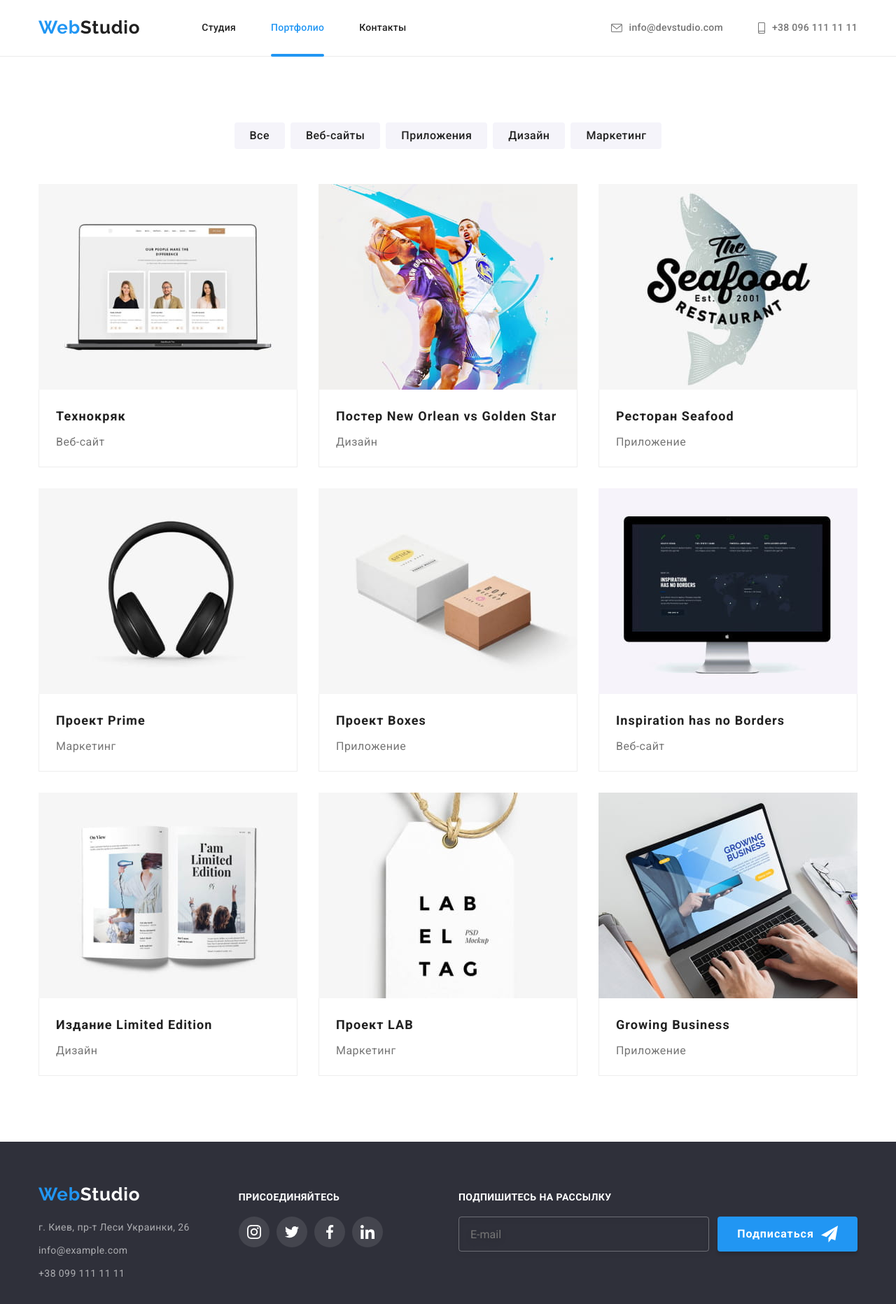
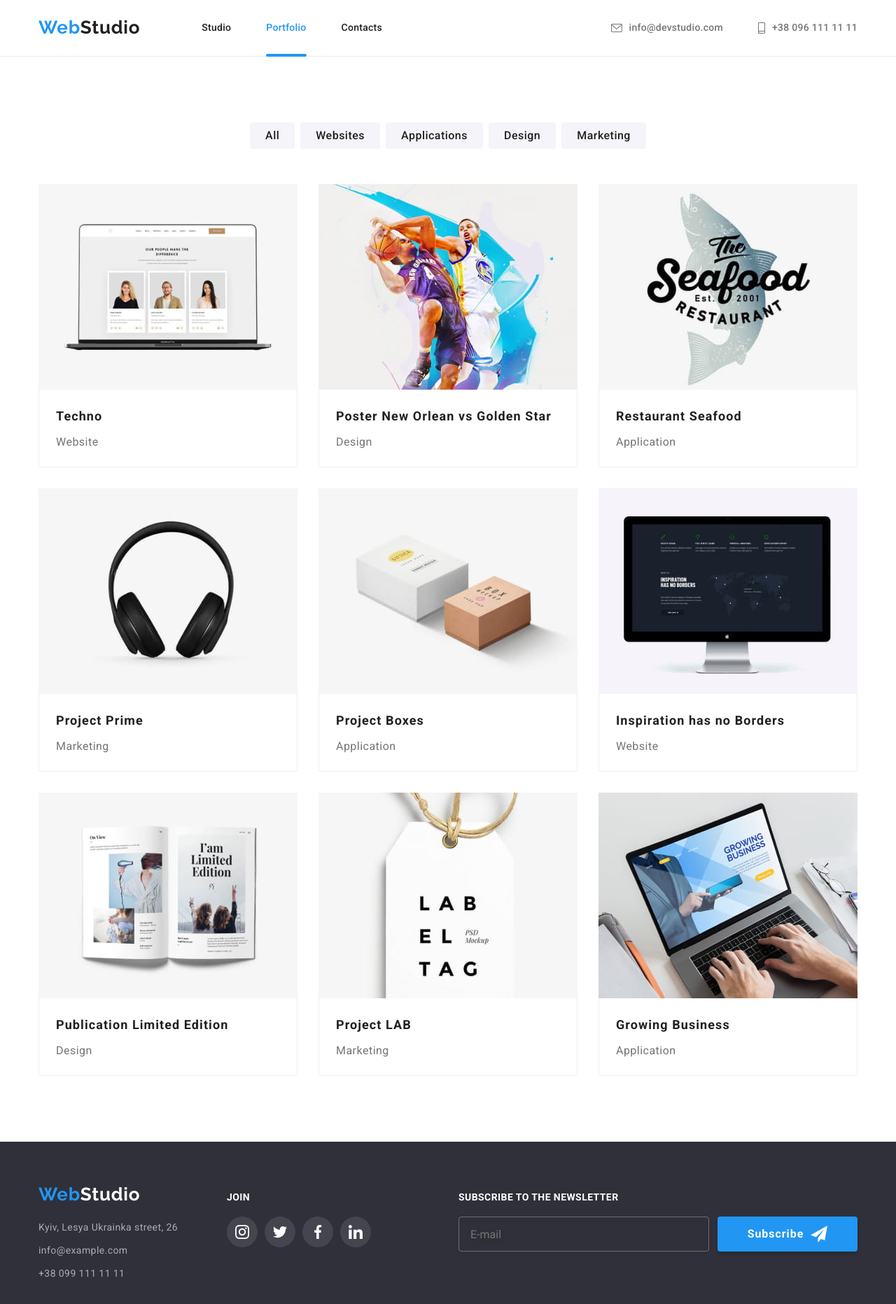
Before and after one commit to ValeriiaMezentseva/web-studio, a plain HTML site: page portfolio.html in a window 1280 px wide. Shown: the whole page at 70% size. Drawn offline with nearby package versions, Linux system fonts and the light colour scheme.

Commit message:
editing language

```diff
--- a/portfolio.html
+++ b/portfolio.html
@@ -1,5 +1,5 @@
 <!DOCTYPE html>
-<html lang="ru">
+<html lang="en">
   <head>
     <meta charset="UTF-8" />
     <meta http-equiv="X-UA-Compatible" content="IE=edge" />
@@ -33,15 +33,15 @@
             </a>
             <ul class="site-nav">
               <li class="site-nav__item">
-                <a class="site-nav__link" href="./index.html">Студия</a>
+                <a class="site-nav__link" href="./index.html">Studio</a>
               </li>
               <li class="site-nav__item">
                 <a class="site-nav__link site-nav__link--current" href=""
-                  >Портфолио</a
+                  >Portfolio</a
                 >
               </li>
               <li class="site-nav__item">
-                <a class="site-nav__link" href="">Контакты</a>
+                <a class="site-nav__link" href="">Contacts</a>
               </li>
             </ul>
           </nav>
@@ -80,15 +80,15 @@
             </button>
             <ul class="mob-menu-list">
               <li class="mob-menu-list__item">
-                <a class="mob-menu-list__link" href="./index.html">Студия</a>
+                <a class="mob-menu-list__link" href="./index.html">Studio</a>
               </li>
               <li class="mob-menu-list__item">
                 <a class="mob-menu-list__link mob-menu-list__link--current"
-                  >Портфолио</a
+                  >Portfolio</a
                 >
               </li>
               <li class="mob-menu-list__item">
-                <a class="mob-menu-list__link" href="">Контакты</a>
+                <a class="mob-menu-list__link" href="">Contacts</a>
               </li>
             </ul>
           </div>
@@ -159,27 +159,27 @@
           <ul class="portfolio-button">
             <li class="portfolio-button__items">
               <button class="portfolio-button__primary" type="button">
-                Все
+                All
               </button>
             </li>
             <li class="portfolio-button__items">
               <button class="portfolio-button__primary" type="button">
-                Веб-сайты
+                Websites
               </button>
             </li>
             <li class="portfolio-button__items">
               <button class="portfolio-button__primary" type="button">
-                Приложения
+                Applications
               </button>
             </li>
             <li class="portfolio-button__items">
               <button class="portfolio-button__primary" type="button">
-                Дизайн
+                Design
               </button>
             </li>
             <li class="portfolio-button__items">
               <button class="portfolio-button__primary" type="button">
-                Маркетинг
+                Marketing
               </button>
             </li>
           </ul>
@@ -212,21 +212,21 @@
                     />
                     <img
                       src="./images/portfolio/portfolio1-mob-1x.jpg"
-                      alt="ноутбук с сайтом"
+                      alt="laptop"
                     />
                   </picture>
                   <div class="projects-list__overlay">
                     <p class="projects-list__image-text">
-                      Ресурс предлагает комплексные предложения с разным уровнем
-                      функционала и сервисов. Все это позволит посетителю
-                      получить исчерпывающие сведения о компании или частном
-                      лице.
+                      The resource offers complex offers with different levels
+                      of functionality and services. functionality and services.
+                      All this will allow the visitor get comprehensive
+                      information about the company or individual individual.
                     </p>
                   </div>
                 </div>
                 <div class="portfolio">
-                  <h2 class="portfolio__title">Технокряк</h2>
-                  <p class="portfolio__text">Веб-сайт</p>
+                  <h2 class="portfolio__title">Techno</h2>
+                  <p class="portfolio__text">Website</p>
                 </div>
               </a>
             </li>
@@ -257,23 +257,23 @@
                     />
                     <img
                       src="./images/portfolio/portfolio2-mob-1x.jpg"
-                      alt="баскетболисты"
+                      alt="basketball"
                     />
                   </picture>
                   <div class="projects-list__overlay">
                     <p class="projects-list__image-text">
-                      Ресурс предлагает комплексные предложения с разным уровнем
-                      функционала и сервисов. Все это позволит посетителю
-                      получить исчерпывающие сведения о компании или частном
-                      лице.
+                      The resource offers complex offers with different levels
+                      of functionality and services. functionality and services.
+                      All this will allow the visitor get comprehensive
+                      information about the company or individual individual.
                     </p>
                   </div>
                 </div>
                 <div class="portfolio">
                   <h2 class="portfolio__title">
-                    Постер <span lang="en">New Orlean vs Golden Star</span>
+                    Poster <span lang="en">New Orlean vs Golden Star</span>
                   </h2>
-                  <p class="portfolio__text">Дизайн</p>
+                  <p class="portfolio__text">Design</p>
                 </div>
               </a>
             </li>
@@ -304,24 +304,24 @@
                     />
                     <img
                       src="./images/portfolio/portfolio3-mob-1x.jpg"
-                      alt="лого рыбного ресторана"
+                      alt="restaurant"
                     />
                   </picture>
 
                   <div class="projects-list__overlay">
                     <p class="projects-list__image-text">
-                      Ресурс предлагает комплексные предложения с разным уровнем
-                      функционала и сервисов. Все это позволит посетителю
-                      получить исчерпывающие сведения о компании или частном
-                      лице.
+                      The resource offers complex offers with different levels
+                      of functionality and services. functionality and services.
+                      All this will allow the visitor get comprehensive
+                      information about the company or individual individual.
                     </p>
                   </div>
                 </div>
                 <div class="portfolio">
                   <h2 class="portfolio__title">
-                    Ресторан <span lang="en">Seafood</span>
+                    Restaurant <span lang="en">Seafood</span>
                   </h2>
-                  <p class="portfolio__text">Приложение</p>
+                  <p class="portfolio__text">Application</p>
                 </div>
               </a>
             </li>
@@ -352,23 +352,23 @@
                     />
                     <img
                       src="./images/portfolio/portfolio4-mob-1x.jpg"
-                      alt="наушники"
+                      alt="headphones"
                     />
                   </picture>
                   <div class="projects-list__overlay">
                     <p class="projects-list__image-text">
-                      Ресурс предлагает комплексные предложения с разным уровнем
-                      функционала и сервисов. Все это позволит посетителю
-                      получить исчерпывающие сведения о компании или частном
-                      лице.
+                      The resource offers complex offers with different levels
+                      of functionality and services. functionality and services.
+                      All this will allow the visitor get comprehensive
+                      information about the company or individual individual.
                     </p>
                   </div>
                 </div>
                 <div class="portfolio">
                   <h2 class="portfolio__title">
-                    Проект <span lang="en">Prime</span>
+                    Project <span lang="en">Prime</span>
                   </h2>
-                  <p class="portfolio__text">Маркетинг</p>
+                  <p class="portfolio__text">Marketing</p>
                 </div>
               </a>
             </li>
@@ -399,23 +399,23 @@
                     />
                     <img
                       src="./images/portfolio/portfolio5-mob-1x.jpg"
-                      alt="две книги"
+                      alt="two books"
                     />
                   </picture>
                   <div class="projects-list__overlay">
                     <p class="projects-list__image-text">
-                      Ресурс предлагает комплексные предложения с разным уровнем
-                      функционала и сервисов. Все это позволит посетителю
-                      получить исчерпывающие сведения о компании или частном
-                      лице.
+                      The resource offers complex offers with different levels
+                      of functionality and services. functionality and services.
+                      All this will allow the visitor get comprehensive
+                      information about the company or individual individual.
                     </p>
                   </div>
                 </div>
                 <div class="portfolio">
                   <h2 class="portfolio__title">
-                    Проект <span lang="en">Boxes</span>
+                    Project <span lang="en">Boxes</span>
                   </h2>
-                  <p class="portfolio__text">Приложение</p>
+                  <p class="portfolio__text">Application</p>
                 </div>
               </a>
             </li>
@@ -446,15 +446,15 @@
                     />
                     <img
                       src="./images/portfolio/portfolio6-mob-1x.jpg"
-                      alt="экран компьютера"
+                      alt="laptop"
                     />
                   </picture>
                   <div class="projects-list__overlay">
                     <p class="projects-list__image-text">
-                      Ресурс предлагает комплексные предложения с разным уровнем
-                      функционала и сервисов. Все это позволит посетителю
-                      получить исчерпывающие сведения о компании или частном
-                      лице.
+                      The resource offers complex offers with different levels
+                      of functionality and services. functionality and services.
+                      All this will allow the visitor get comprehensive
+                      information about the company or individual individual.
                     </p>
                   </div>
                 </div>
@@ -462,7 +462,7 @@
                   <h2 class="portfolio__title" lang="en">
                     Inspiration has no Borders
                   </h2>
-                  <p class="portfolio__text">Веб-сайт</p>
+                  <p class="portfolio__text">Website</p>
                 </div>
               </a>
             </li>
@@ -493,23 +493,23 @@
                     />
                     <img
                       src="./images/portfolio/portfolio7-mob-1x.jpg"
-                      alt="журнал"
+                      alt="magazine"
                     />
                   </picture>
                   <div class="projects-list__overlay">
                     <p class="projects-list__image-text">
-                      Ресурс предлагает комплексные предложения с разным уровнем
-                      функционала и сервисов. Все это позволит посетителю
-                      получить исчерпывающие сведения о компании или частном
-                      лице.
+                      The resource offers complex offers with different levels
+                      of functionality and services. functionality and services.
+                      All this will allow the visitor get comprehensive
+                      information about the company or individual individual.
                     </p>
                   </div>
                 </div>
                 <div class="portfolio">
                   <h2 class="portfolio__title">
-                    Издание <span lang="en">Limited Edition</span>
+                    Publication <span lang="en">Limited Edition</span>
                   </h2>
-                  <p class="portfolio__text">Дизайн</p>
+                  <p class="portfolio__text">Design</p>
                 </div>
               </a>
             </li>
@@ -540,21 +540,21 @@
                     />
                     <img
                       src="./images/portfolio/portfolio8-mob-1x.jpg"
-                      alt="этикетка"
+                      alt="label"
                     />
                   </picture>
                   <div class="projects-list__overlay">
                     <p class="projects-list__image-text">
-                      Ресурс предлагает комплексные предложения с разным уровнем
-                      функционала и сервисов. Все это позволит посетителю
-                      получить исчерпывающие сведения о компании или частном
-                      лице.
+                      The resource offers complex offers with different levels
+                      of functionality and services. functionality and services.
+                      All this will allow the visitor get comprehensive
+                      information about the company or individual individual.
                     </p>
                   </div>
                 </div>
                 <div class="portfolio">
-                  <h2 class="portfolio__title">Проект LAB</h2>
-                  <p class="portfolio__text">Маркетинг</p>
+                  <h2 class="portfolio__title">Project LAB</h2>
+                  <p class="portfolio__text">Marketing</p>
                 </div>
               </a>
             </li>
@@ -585,21 +585,21 @@
                     />
                     <img
                       src="./images/portfolio/portfolio9-mob-1x.jpg"
-                      alt="руки на клавиатуре"
+                      alt="keyboard"
                     />
                   </picture>
                   <div class="projects-list__overlay">
                     <p class="projects-list__image-text">
-                      Ресурс предлагает комплексные предложения с разным уровнем
-                      функционала и сервисов. Все это позволит посетителю
-                      получить исчерпывающие сведения о компании или частном
-                      лице.
+                      The resource offers complex offers with different levels
+                      of functionality and services. functionality and services.
+                      All this will allow the visitor get comprehensive
+                      information about the company or individual individual.
                     </p>
                   </div>
                 </div>
                 <div class="portfolio">
                   <h2 class="portfolio__title" lang="en">Growing Business</h2>
-                  <p class="portfolio__text">Приложение</p>
+                  <p class="portfolio__text">Application</p>
                 </div>
               </a>
             </li>
@@ -623,7 +623,7 @@
                     target="_blank"
                     rel="nooppener noreferrer"
                   >
-                    г. Киев, пр-т Леси Украинки, 26
+                    Kyiv, Lesya Ukrainka street, 26
                   </a>
                 </li>
                 <li class="footer-address__items">
@@ -640,7 +640,7 @@
             </address>
           </div>
           <div class="join-content">
-            <h2 class="footer__title">Присоединяйтесь</h2>
+            <h2 class="footer__title">Join</h2>
             <ul class="footer-social">
               <li class="footer-social__item">
                 <a href="" class="footer-social__link">
@@ -673,7 +673,7 @@
             </ul>
           </div>
           <form class="sign-form">
-            <p class="footer__title">Подпишитесь на рассылку</p>
+            <p class="footer__title">Subscribe to the newsletter</p>
             <div class="sign-form__field">
               <input
                 type="email"
@@ -682,7 +682,7 @@
                 placeholder="E-mail"
               />
               <button type="submit" class="sign-form__button">
-                <span class="sign-form__button-text"> Подписаться </span>
+                <span class="sign-form__button-text"> Subscribe </span>
                 <svg class="sign-form__button-icon" width="24" height="24">
                   <use href="./images/symbol-defs.svg#icon-send"></use>
                 </svg>
```
Also changed, not shown: index.html (+57 -61 lines).
